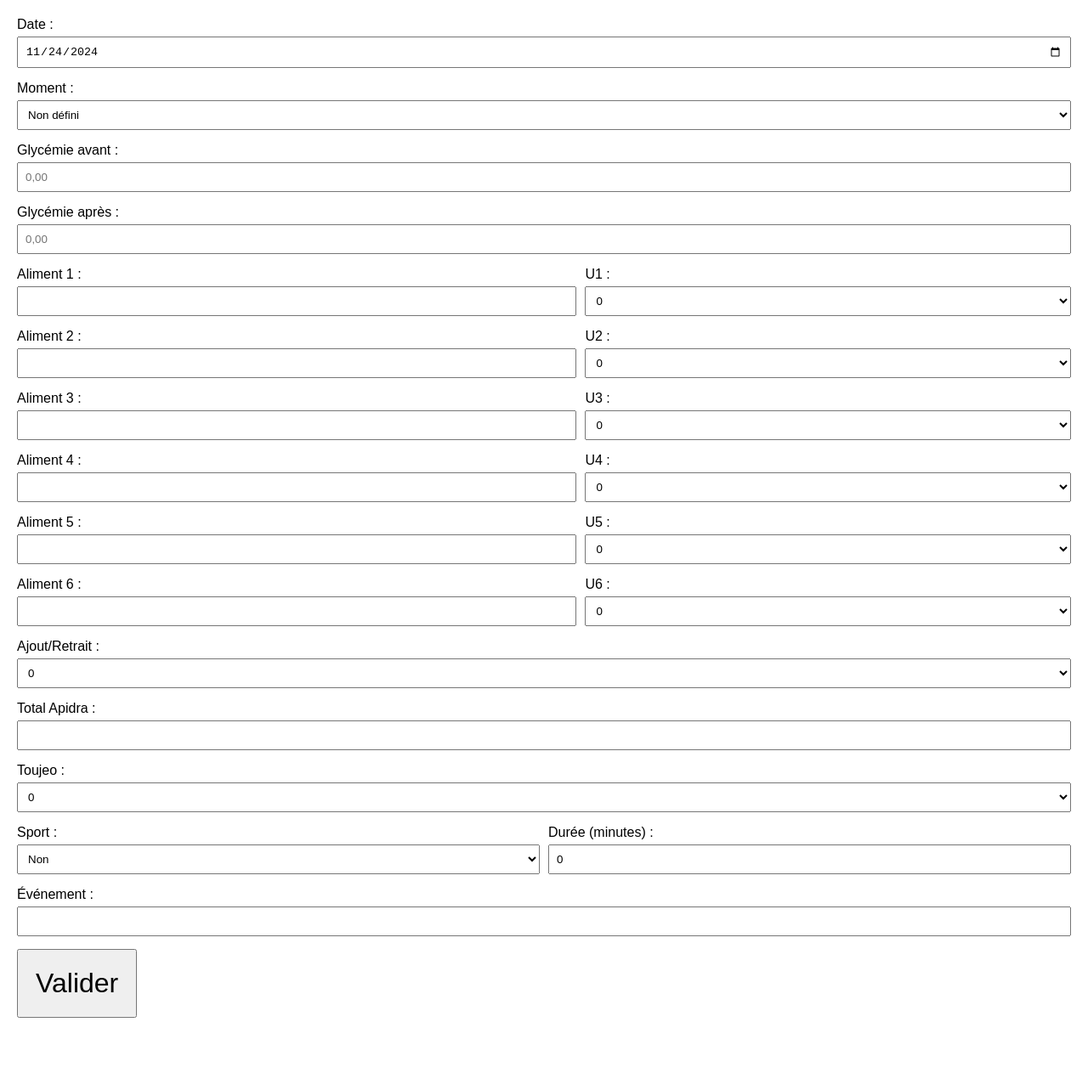
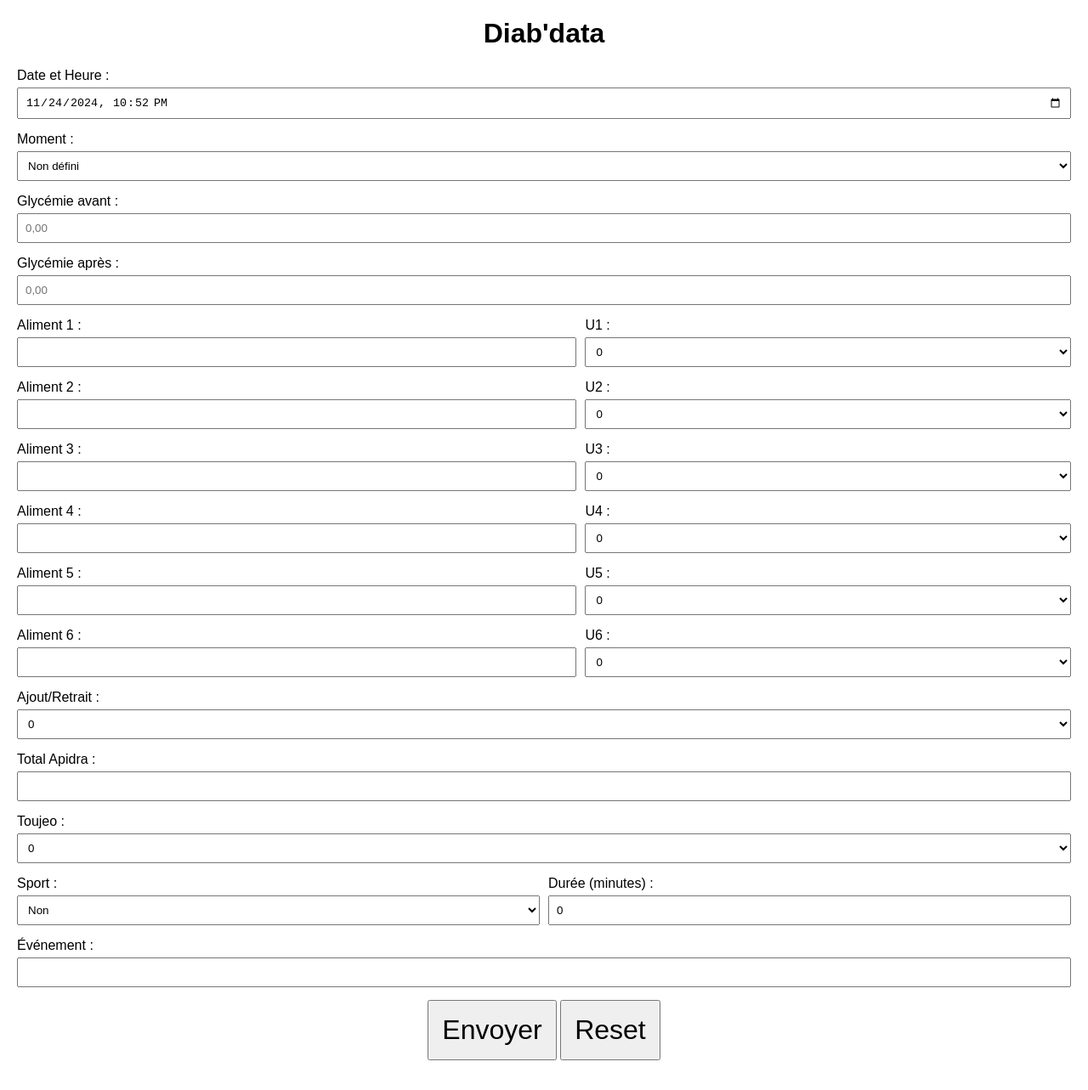
Before and after one commit to SeaFusion/diabdata, a plain HTML site: page index.html in a window 1280 px wide. Shown: the whole page at 85% size. Before the commit the page ends 1218 px from the top, so only its background shows below. Drawn offline with Linux system fonts and the light colour scheme.

Commit message:
Add reset and changer key datetime

```diff
--- a/index.html
+++ b/index.html
@@ -40,20 +40,27 @@
         .row>div:last-child {
             margin-right: 0;
         }
+
+        h1 {
+            text-align: center;
+        }
     </style>
 </head>
 
 <body>
+    <h1>Diab'data</h1>
     <form id="suiviForm">
         <div class="form-group">
-            <label for="date">Date :</label>
-            <input type="date" id="date" name="date">
+            <label for="datetime">Date et Heure :</label>
+            <input type="datetime-local" id="datetime" name="datetime">
         </div>
         <script>
             document.addEventListener('DOMContentLoaded', function () {
-                const today = new Date().toISOString().split('T')[0];
-                document.getElementById('date').value = today;
+                const now = new Date();
+                const formattedDateTime = now.toISOString().slice(0, 16);
+                document.getElementById('datetime').value = formattedDateTime;
             });
+        </script>
         </script>
         <div class="form-group">
             <label for="moment">Moment :</label>
@@ -230,8 +237,9 @@
         <div class="form-group">
             <label for="evenement">Événement :</label>
             <input type="text" id="evenement" name="evenement">
-        </div>
-        <button type="button" onclick="submitForm()" style="font-size: 2em; padding: 20px;">Valider</button>
+        <div style="text-align: center; padding: 15px;">
+                <button type="button" onclick="submitForm()" style="font-size: 2em; padding: 15px;">Envoyer</button>
+                <button type="reset" style="font-size: 2em; padding: 15px;">Reset</button>
     </form>
     <script>
         document.addEventListener('input', function () {
@@ -254,7 +262,7 @@
                 data[key] = value;
             });
 
-            fetch('https://script.google.com/macros/s/AKfycbzHl0hqVULSyNBcLIiqGD_G2G1D_V73H4e8NYYFG16tQ_-jxo5hM65wYN1aJj_4CNWF/exec', {
+            fetch('https://script.google.com/macros/s/AKfycbyRelKASpOj5KELX2Pjwe-bjDBBqnBeafBTA4MRoZ0qudOPDO_px6m_IbDWK-YEvBwA/exec', {
                 method: 'POST',
                 //mode:"no-cors",
                 body: new URLSearchParams(data)
```
